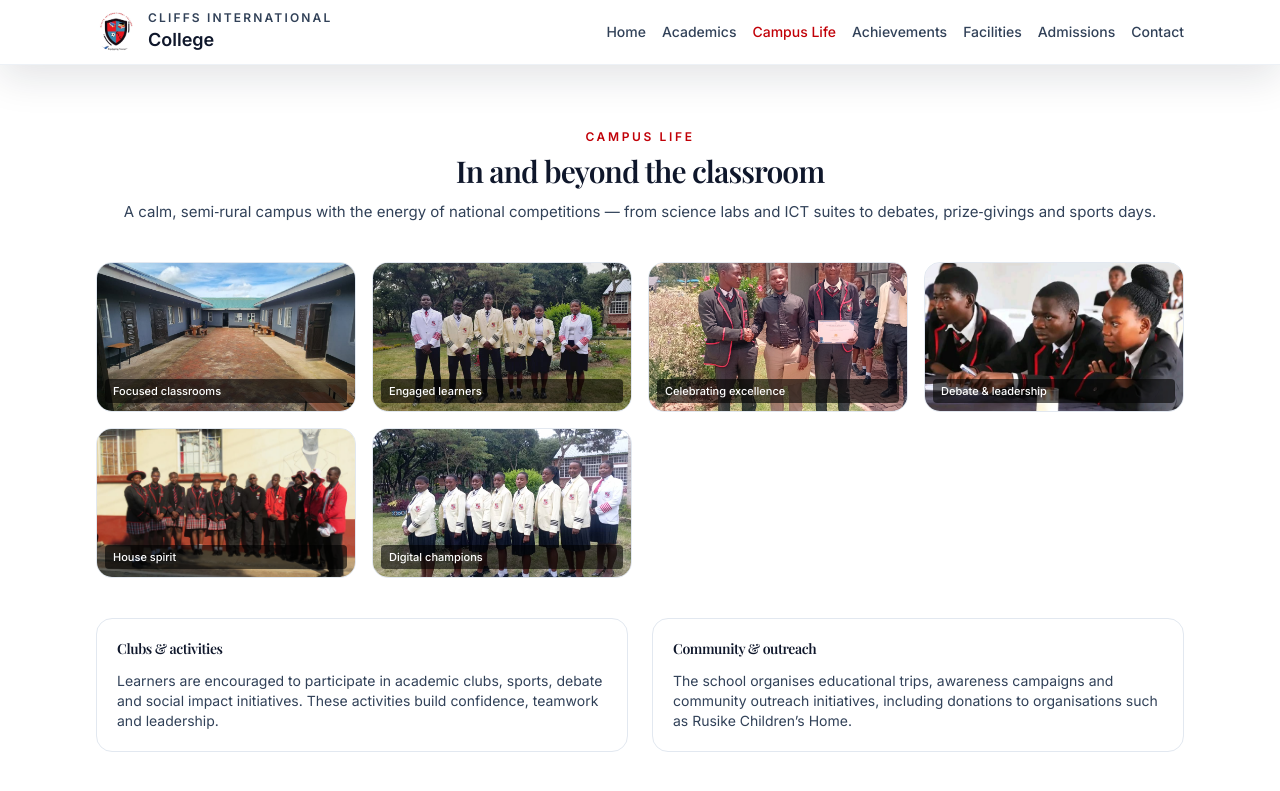
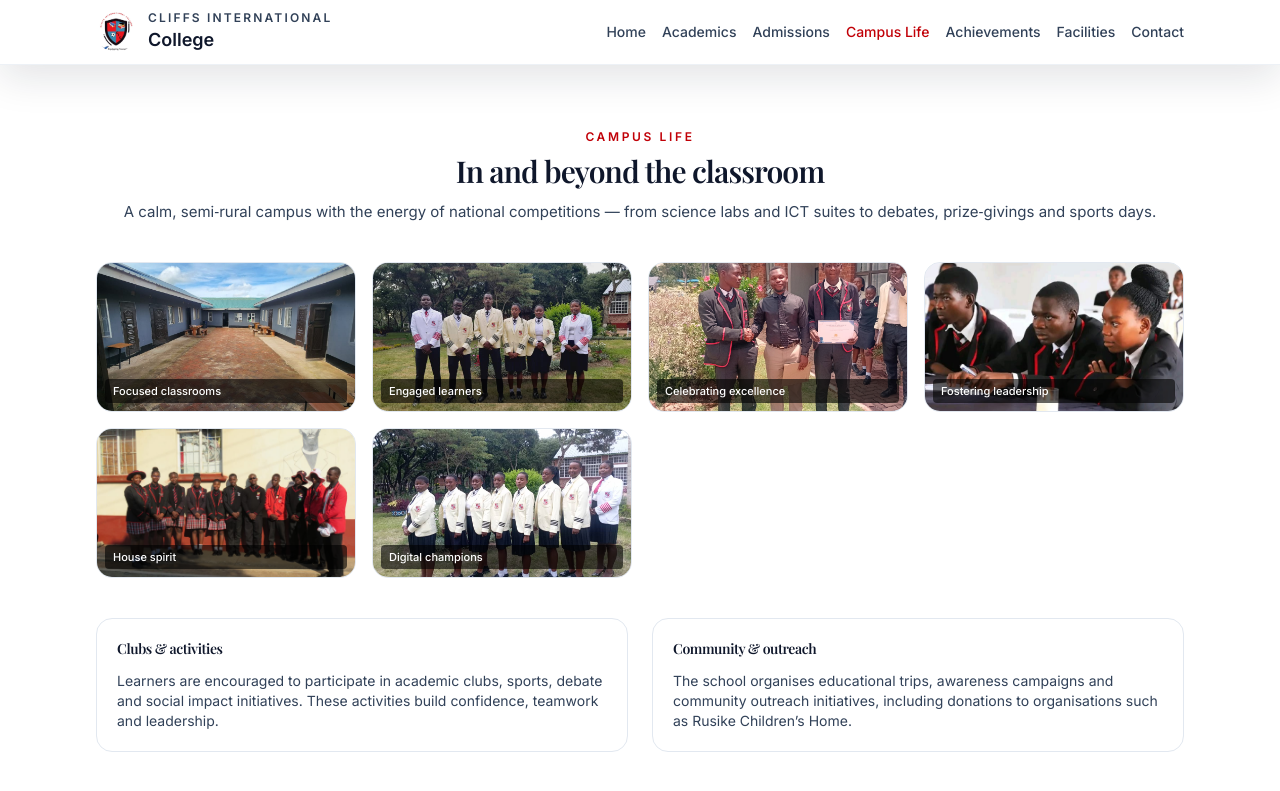
Before and after one commit to badcapitainn/cliff-international-school, a Next.js app: page /campus-life in a window 1280 px wide. Shown: the top 791 px of the page. Built offline with nearby package versions, Linux system fonts and the light colour scheme; a web font is replaced by a local one.

Commit message:
Update CampusTile title for clarity and adjust navigation items in SiteShell

```diff
--- a/src/app/campus-life/page.tsx
+++ b/src/app/campus-life/page.tsx
@@ -30,7 +30,7 @@ export default function CampusLifePage() {
           />
           <CampusTile
             src="/school_pictures/students_at debate.jpg"
-            title="Debate & leadership"
+            title="Fostering leadership"
           />
           <CampusTile src="/school_pictures/students_red_1.jpg" title="House spirit" />
           <CampusTile src="/school_pictures/students_7.jpg" title="Digital champions" />
--- a/src/components/SiteShell.tsx
+++ b/src/components/SiteShell.tsx
@@ -13,10 +13,10 @@ type SiteShellProps = {
 const navItems = [
   { href: "/", label: "Home" },
   { href: "/academics", label: "Academics" },
+  { href: "/admissions", label: "Admissions" },
   { href: "/campus-life", label: "Campus Life" },
   { href: "/achievements", label: "Achievements" },
   { href: "/facilities", label: "Facilities" },
-  { href: "/admissions", label: "Admissions" },
   { href: "/contact", label: "Contact" },
 ];
 
```
